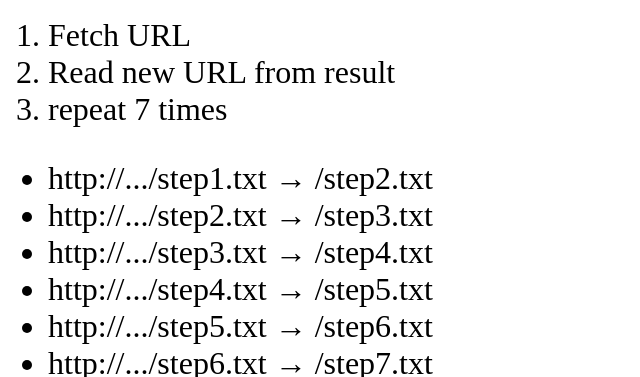
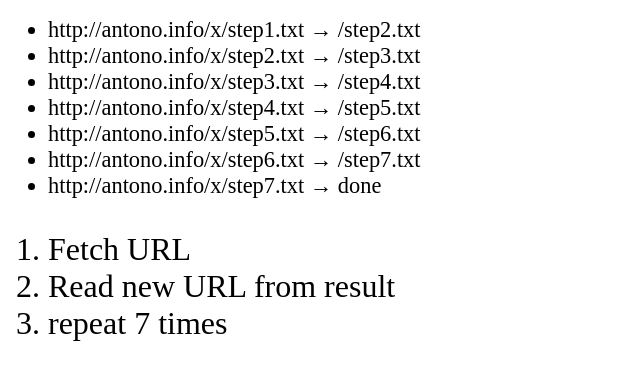
Before and after one commit to antono/2015-11-asyncawait, a website: page index.html in a window 1280 px wide. Shown: the part 155-532 px from the top of the page, without its empty margins (0-640 px from the left). Drawn offline with Linux system fonts and the light colour scheme.

Commit message:
some fixes

```diff
--- a/index.html
+++ b/index.html
@@ -9,23 +9,23 @@
   </web-slide-title>
 
   <web-slide-title>
+    <ul style="font-size: 0.7em;">
+      <li> http://antono.info/x/step1.txt &rarr; /step2.txt </li>
+      <li> http://antono.info/x/step2.txt &rarr; /step3.txt </li>
+      <li> http://antono.info/x/step3.txt &rarr; /step4.txt </li>
+      <li> http://antono.info/x/step4.txt &rarr; /step5.txt </li>
+      <li> http://antono.info/x/step5.txt &rarr; /step6.txt </li>
+      <li> http://antono.info/x/step6.txt &rarr; /step7.txt </li>
+      <li> http://antono.info/x/step7.txt &rarr; done </li>
+    </ul>
+  </web-slide-title>
+
+  <web-slide-title>
     <ol>
       <li> Fetch URL </li>
       <li> Read new URL from result </li>
       <li> repeat 7 times </li>
     </ol>
-  </web-slide-title>
-
-  <web-slide-title>
-    <ul>
-      <li> http://.../step1.txt &rarr; /step2.txt </li>
-      <li> http://.../step2.txt &rarr; /step3.txt </li>
-      <li> http://.../step3.txt &rarr; /step4.txt </li>
-      <li> http://.../step4.txt &rarr; /step5.txt </li>
-      <li> http://.../step5.txt &rarr; /step6.txt </li>
-      <li> http://.../step6.txt &rarr; /step7.txt </li>
-      <li> http://.../step7.txt &rarr; done </li>
-    </ul>
   </web-slide-title>
 
   <web-slide-title>
@@ -261,9 +261,7 @@ pfetch('http://antono.info/x/step1.txt')
   .then(pfetch)
   .then(pfetch)
   .then(pfetch)
-  .catch((err) => {
-    console.log("Catced error", err.stack)
-  })
+  .catch(err => console.log(err.stack))
       </code>
     </pre>
   </web-slide>
@@ -311,7 +309,7 @@ gen.next().value
   .then(res => seq.next(res).value)
   .then(res => seq.next(res).value)
   .then(res => seq.next(res).value)
-  .catch(err => console.log("Catced error", err.stack))
+  .catch(err => console.log(err.stack))
 
       </code>
     </pre>
```
